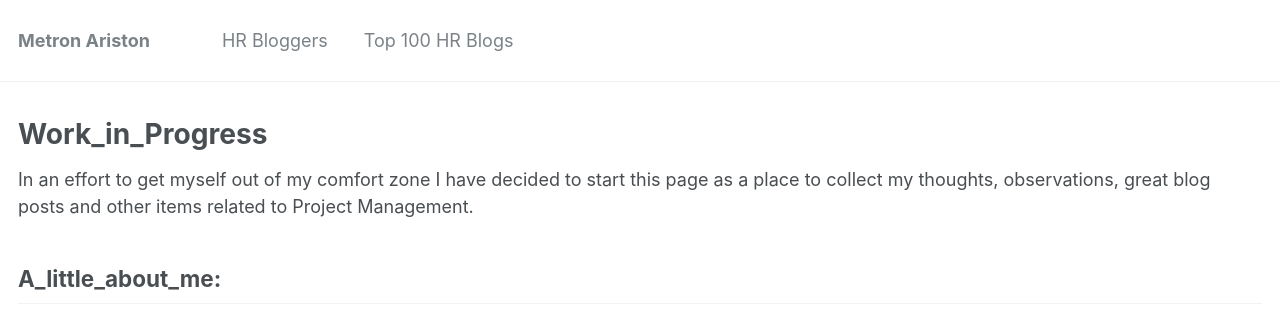
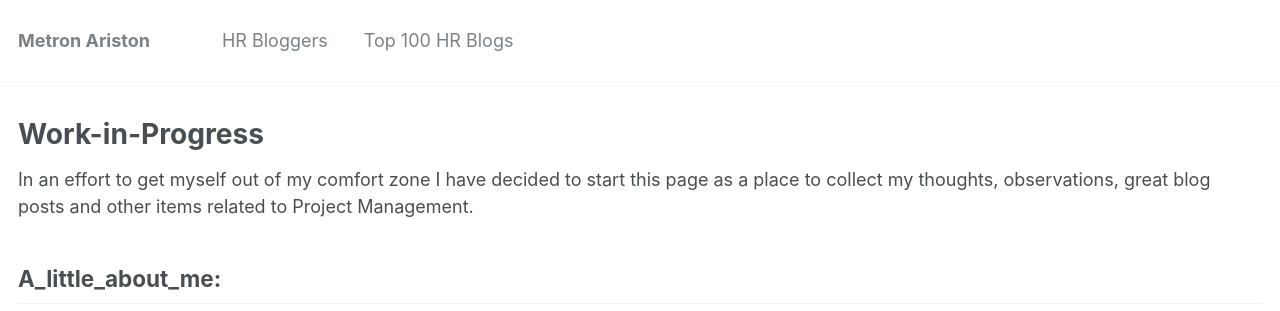
Before and after one commit to firesparks8/firesparks8.github.io, a Jekyll site: the page built from _posts/2016-08-15-Test-Post.md, in a window 1280 px wide. Shown: the top 311 px of the page. Built offline with Jekyll 4.4.1, drawn with Linux system fonts in a browser that asks for light colours.

```diff
--- a/_posts/2016-08-15-Test-Post.md
+++ b/_posts/2016-08-15-Test-Post.md
@@ -3,7 +3,7 @@ layout: splash
 author_profile: true
 ---
 
-# Work_in_Progress
+# Work-in-Progress
 In an effort to get myself out of my comfort zone I have decided to start this page as a place to collect my thoughts, observations, great blog posts and other items related to Project Management.
 
 ## A_little_about_me:
```
